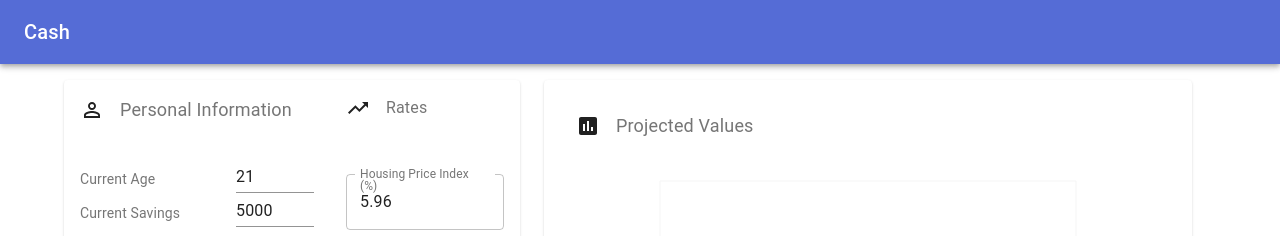
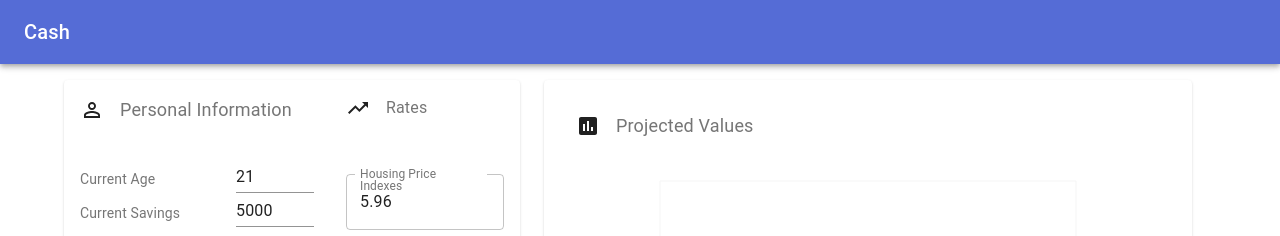
Before and after one commit to mint26/cash_frontend, a React (Create React App) app: page / in a window 1280 px wide. Shown: the top 236 px of the page. Built offline with nearby package versions, Linux system fonts and the light colour scheme; no server answers; what react-router-redux would draw is missing.

Commit message:
Update RateCard.js
test FE update again

```diff
--- a/src/components/RateCard.js
+++ b/src/components/RateCard.js
@@ -91,7 +91,7 @@ export default function RateCard() {
           <TextField
             className={classes.txtField}
             variant="outlined"
-            label="Housing Price Index (%)"
+            label="Housing Price Indexes"
             name="housePriceIndex"
             type="text"
             onChange={handleChange}
```
